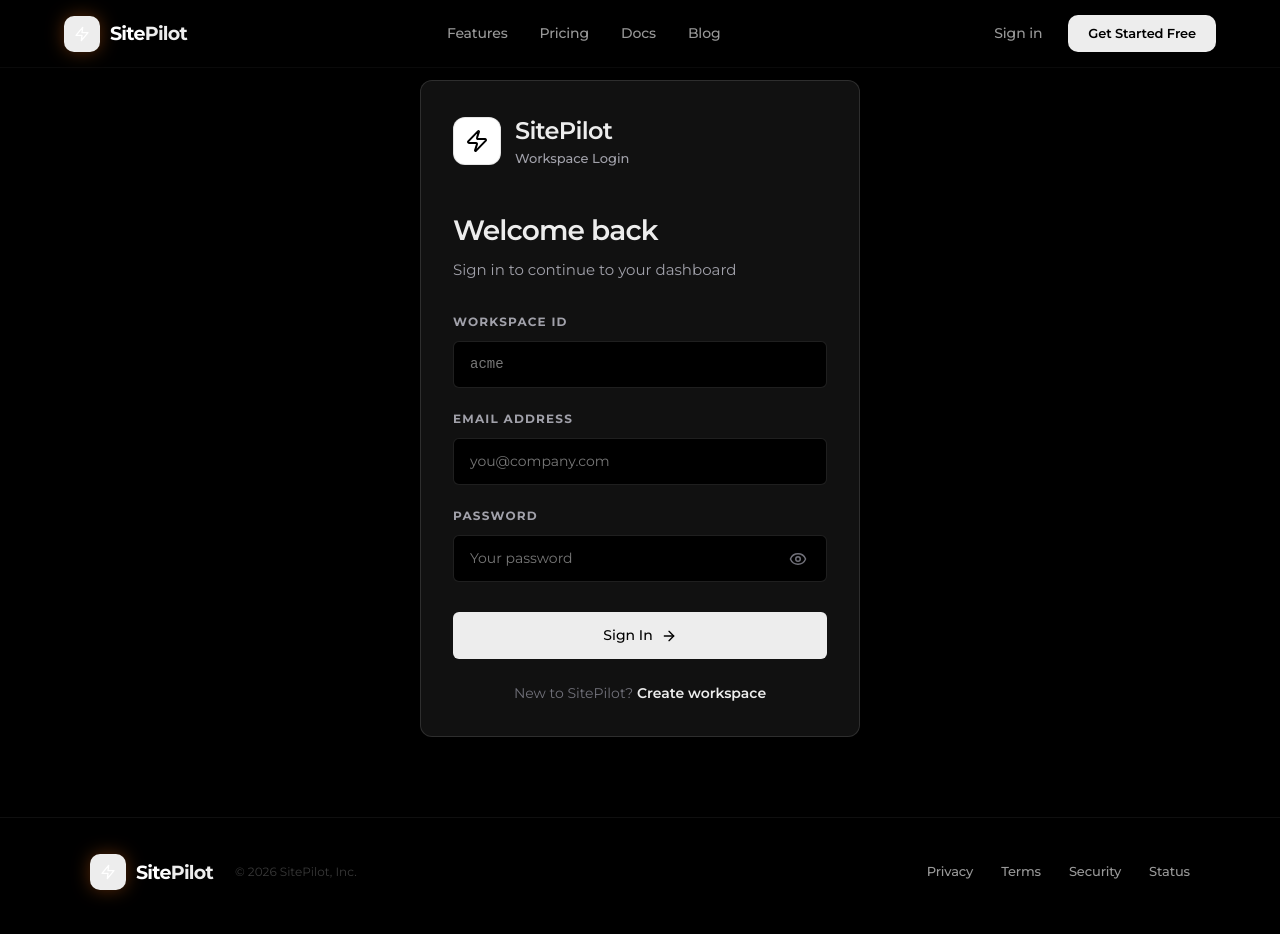
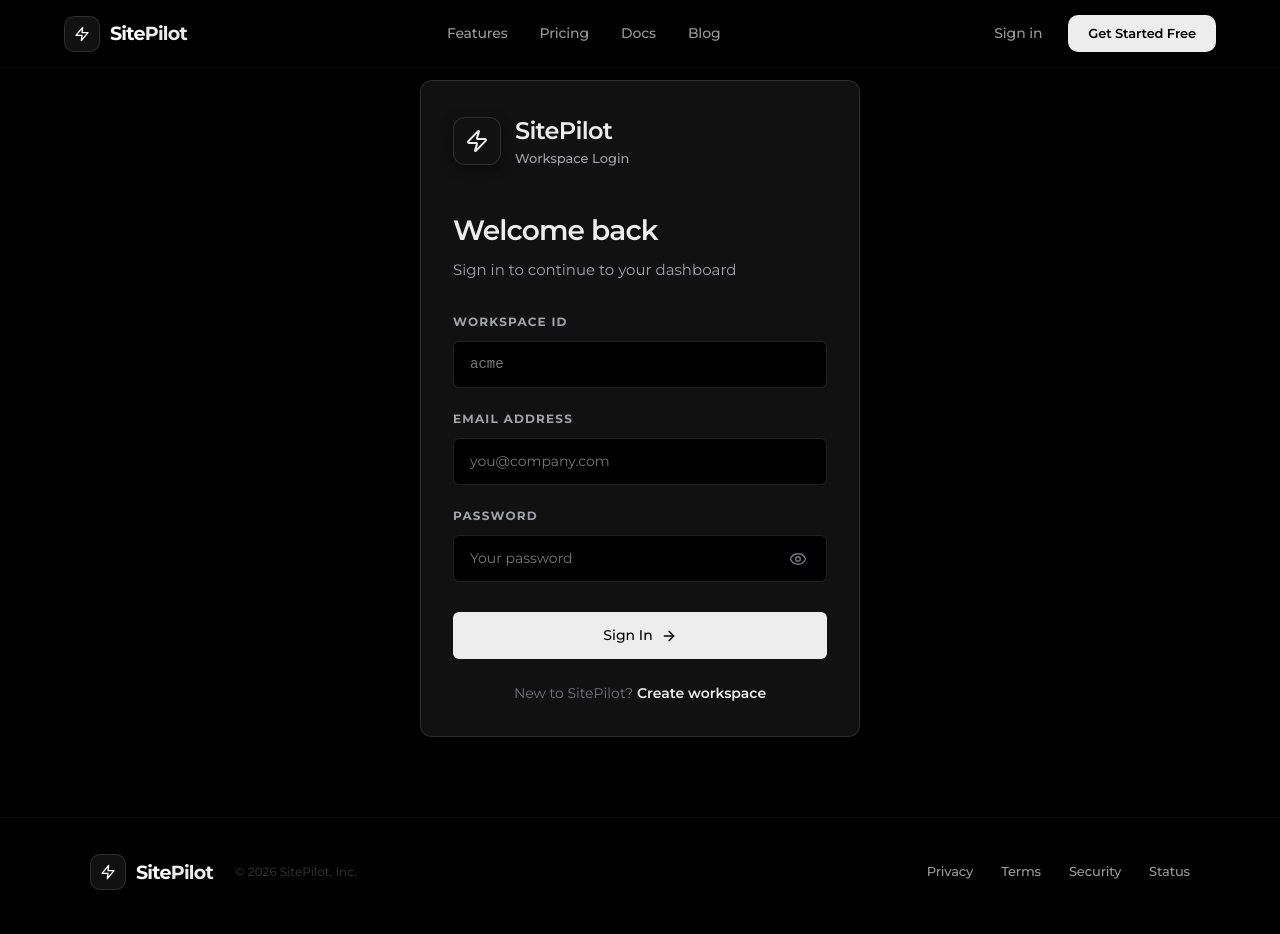
Before and after one commit to shaktisankpal/SitePilot, a React (Vite) app in the folder frontend/: page /login in a window 1280 px wide. Built offline with nearby package versions, Linux system fonts and the light colour scheme.

Commit message:
Final Push

```diff
--- a/frontend/src/features/auth/LoginPage.jsx
+++ b/frontend/src/features/auth/LoginPage.jsx
@@ -44,10 +44,11 @@
                 <div style={{ display: "flex", alignItems: "center", gap: 14, marginBottom: 40 }}>
                     <div style={{
                         width: 48, height: 48, borderRadius: 12, display: "flex", alignItems: "center", justifyContent: "center",
-                        background: "#fff",
-                        border: "1px solid rgba(0,0,0,0.1)",
+                        background: "var(--bg-card)",
+                        border: "1px solid var(--border-color)",
+                        boxShadow: "0 4px 12px rgba(0,0,0,0.5)",
                     }}>
-                        <Zap size={24} color="#000" />
+                        <Zap size={24} color="var(--text-primary)" />
                     </div>
                     <div>
                         <h1 style={{ fontSize: 24, fontWeight: 600, letterSpacing: "-0.03em", color: "var(--text-primary)" }}>SitePilot</h1>
--- a/frontend/src/features/auth/RegisterPage.jsx
+++ b/frontend/src/features/auth/RegisterPage.jsx
@@ -57,10 +57,11 @@
                 <div style={{ display: "flex", alignItems: "center", gap: 14, marginBottom: 40 }}>
                     <div style={{
                         width: 48, height: 48, borderRadius: 12, display: "flex", alignItems: "center", justifyContent: "center",
-                        background: "#fff",
-                        border: "1px solid rgba(0,0,0,0.1)",
+                        background: "var(--bg-card)",
+                        border: "1px solid var(--border-color)",
+                        boxShadow: "0 4px 12px rgba(0,0,0,0.5)",
                     }}>
-                        <Zap size={24} color="#000" />
+                        <Zap size={24} color="var(--text-primary)" />
                     </div>
                     <div>
                         <h1 style={{ fontSize: 24, fontWeight: 600, letterSpacing: "-0.03em", color: "var(--text-primary)" }}>SitePilot</h1>
--- a/frontend/src/layouts/DashboardLayout.jsx
+++ b/frontend/src/layouts/DashboardLayout.jsx
@@ -66,10 +66,12 @@
                         <Link to="/dashboard" style={{ display: "flex", alignItems: "center", gap: 10, textDecoration: "none" }}>
                             <div style={{
                                 width: 32, height: 32, borderRadius: 8, flexShrink: 0,
-                                background: "var(--color-primary)",
+                                background: "var(--bg-card)",
+                                border: "1px solid var(--border-color)",
                                 display: "flex", alignItems: "center", justifyContent: "center",
+                                boxShadow: "0 2px 8px rgba(0,0,0,0.3)",
                             }}>
-                                <Zap size={16} color="#000" />
+                                <Zap size={16} color="var(--text-primary)" />
                             </div>
                             <span style={{ fontWeight: 700, fontSize: 18, color: "var(--text-primary)", letterSpacing: "-0.02em" }}>
                                 SitePilot
--- a/frontend/src/layouts/PublicLayout.jsx
+++ b/frontend/src/layouts/PublicLayout.jsx
@@ -42,11 +42,12 @@
     width: 36px;
     height: 36px;
     border-radius: 10px;
-    background: var(--color-primary);
+    background: var(--bg-card);
+    border: 1px solid var(--border-color);
+    box-shadow: 0 4px 12px rgba(0,0,0,0.5);
     display: flex;
     align-items: center;
     justify-content: center;
-    box-shadow: 0 0 18px rgba(249, 115, 22, 0.35); /* Orange glow */
     flex-shrink: 0;
   }
 `;
```
